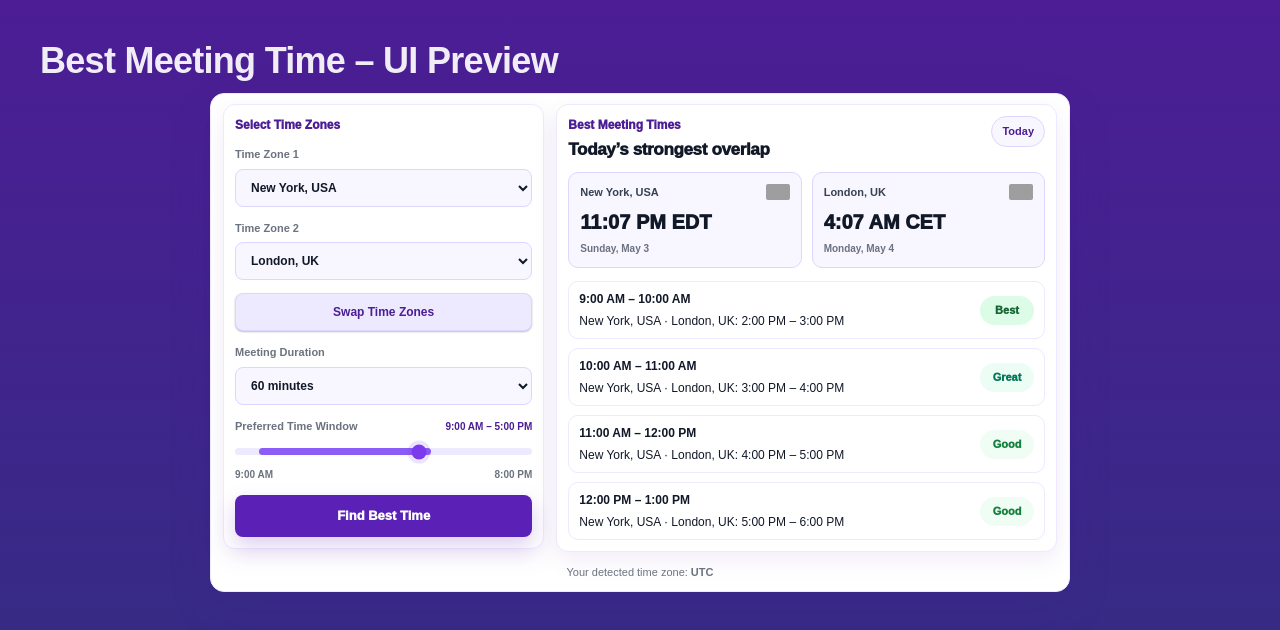
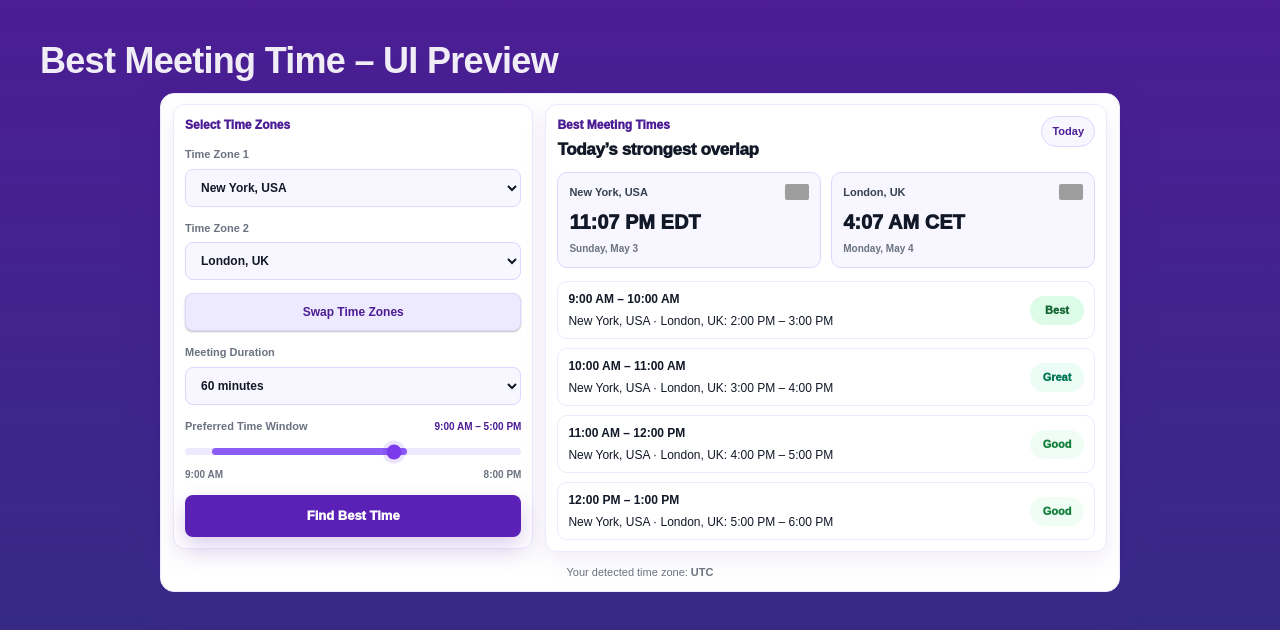
Before and after one commit to techtalk1282/Best-Meeting-Time, a Next.js app: page /preview in a window 1280 px wide. Shown: the top 630 px of the page. Built offline with nearby package versions, Linux system fonts and the light colour scheme; grey boxes are pictures that could not be loaded.

Commit message:
Fix duplicate ToolPreviewSection style fragment

```diff
--- a/app/ui/ToolPreviewSection.tsx
+++ b/app/ui/ToolPreviewSection.tsx
@@ -877,7 +877,7 @@ const safeNow = now || new Date();
 
 const toolShell = {
   width: "100%",
-  maxWidth: "860px",
+  maxWidth: "960px",
   margin: "0 auto",
   padding: "10px 12px",
   background: "#ffffff",
```
